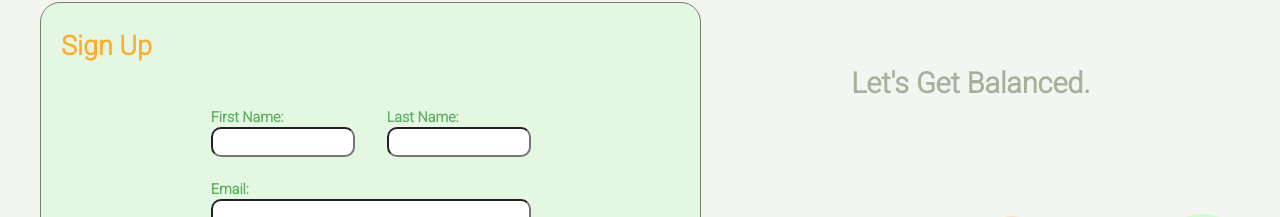
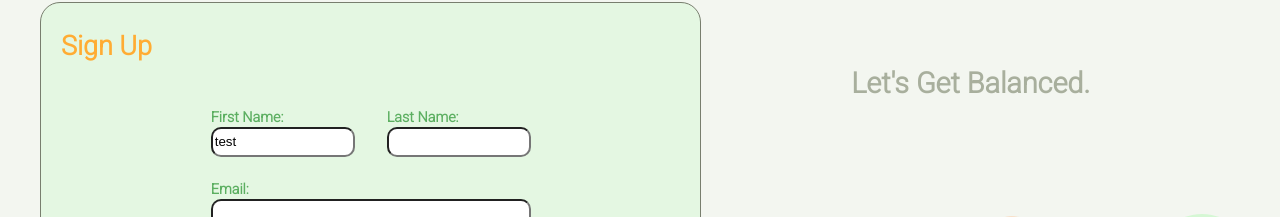
Before and after one commit to wc0sby/finance-app-client, a React (Create React App) app: page /register in a window 1280 px wide. Shown: the part 180-397 px from the top of the page. Built offline with nearby package versions, Linux system fonts and the light colour scheme.

Commit message:
adds signup form controls.

```diff
--- a/src/components/signup.js
+++ b/src/components/signup.js
@@ -2,7 +2,28 @@ import React, { Component } from 'react'
 import {Link} from 'react-router-dom'
 
 export default class SignUp extends Component{
+  constructor(props){
+    super(props);
+    this.state = {
+      form:{
+        firstName:'test',
+        lastName:'',
+        email:'',
+        password:'',
+        confirmPassword:''
+      }
+    }
+  }
+
+  formUpdate(e, Name){
+    const signUpData = {...this.state.form}
+    signUpData[Name] = e.target.value
+    this.setState({form: signUpData})
+  }
+
+
   render(){
+    const {firstName, lastName, email, password, confirmPassword} = this.state.form
     return(
       <div className="auth-form">
         <h1 className="accent-text orange-text">Sign Up</h1>
@@ -11,24 +32,24 @@ export default class SignUp extends Component{
             <div className="form-field" style={{display: 'flex', justifyContent: 'space-between'}}>
               <div style={{width: '45%'}}>
                 <label className="green-text form-label" htmlFor="firstname">First Name:</label>
-                <input type="text"/>
+                <input type="text" value={firstName} onChange={(e)=>this.formUpdate(e, 'firstName')}/>
               </div>
               <div style={{width: '45%'}}>
                 <label className="green-text form-label" htmlFor="lastname">Last Name:</label>
-                <input type="text"/>
+                <input type="text" value={lastName} onChange={(e)=>this.formUpdate(e, 'lastName')}/>
               </div>
             </div>
             <div className="form-field">
               <label className="green-text form-label" htmlFor="email">Email:</label>
-              <input type="email"/>
+              <input type="email" value={email} onChange={(e)=>this.formUpdate(e, 'email')}/>
             </div>
             <div className="form-field">
               <label className="green-text form-label" htmlFor="password">Password:</label>
-              <input type="password"/>
+              <input type="password" value={password} onChange={(e)=>this.formUpdate(e, 'password')}/>
             </div>
             <div className="form-field">
               <label className="green-text form-label" htmlFor="password">Confirm Password:</label>
-              <input type="password"/>
+              <input type="password" value={confirmPassword} onChange={(e)=>this.formUpdate(e, 'confirmPassword')}/>
             </div>
             <div className="form-button-container">
               <Link to='/register'>
```
